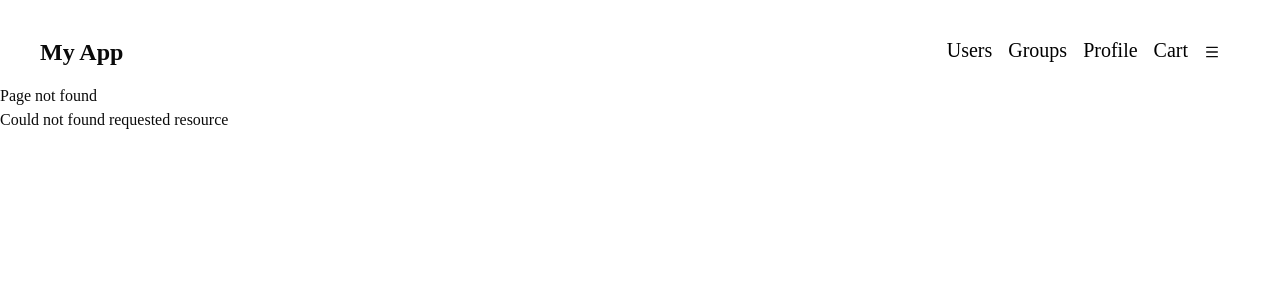
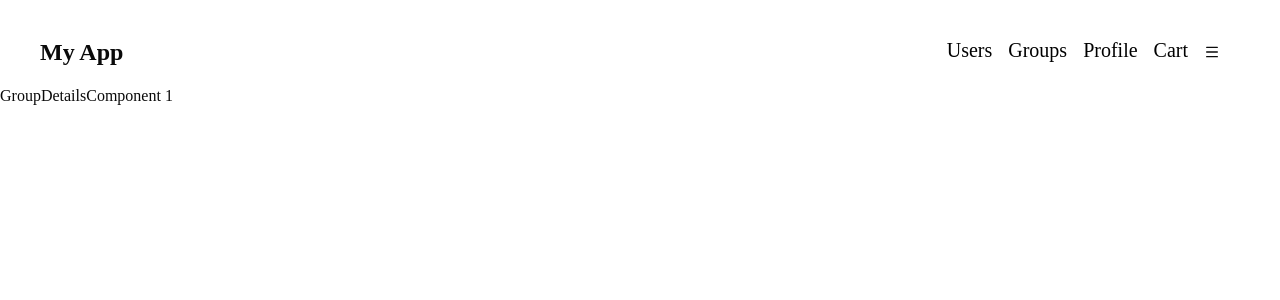
Before and after one commit to Azamat-JS/Nest_Next_Flutter, a Next.js app in the folder apps/frontend/: page /groups/1 in a window 1280 px wide. Before the commit this address had no page. Shown: the top 300 px of the page. Built offline with nearby package versions, Linux system fonts and the light colour scheme.

Commit message:
implemented dynamic route

```diff
--- /dev/null
+++ b/apps/frontend/src/app/(pages)/groups/[groupId]/loading.tsx
@@ -0,0 +1,5 @@
+import { RouteLoader } from "@/components/shared/RouteLoader";
+
+export default function Loading() {
+    return <RouteLoader label="Group" />
+}
--- /dev/null
+++ b/apps/frontend/src/app/(pages)/groups/[groupId]/page.tsx
@@ -0,0 +1,8 @@
+import GroupDetailsComponent from "@/components/pageContents/GroupDetailsComponent";
+
+const GroupDetails = async ({ params }: { params: Promise<{ groupId: string }> }) => {
+    const groupId = await (await params).groupId;
+    return <GroupDetailsComponent productId={groupId} />
+}
+
+export default GroupDetails
--- a/apps/frontend/src/app/(pages)/groups/page.tsx
+++ b/apps/frontend/src/app/(pages)/groups/page.tsx
@@ -1,6 +1,6 @@
 import GroupComponent from "@/components/pageContents/Group"
 
-const GroupsPage = () => {
+const GroupsPage = async () => {
     return <GroupComponent />
 }
 
--- /dev/null
+++ b/apps/frontend/src/components/pageContents/GroupDetailsComponent.tsx
@@ -0,0 +1,11 @@
+'use client'
+
+
+const GroupDetailsComponent = ({ productId }: { productId: string }) => {
+    console.log(productId)
+    return (
+        <div>GroupDetailsComponent {productId}</div>
+    )
+}
+
+export default GroupDetailsComponent
```
